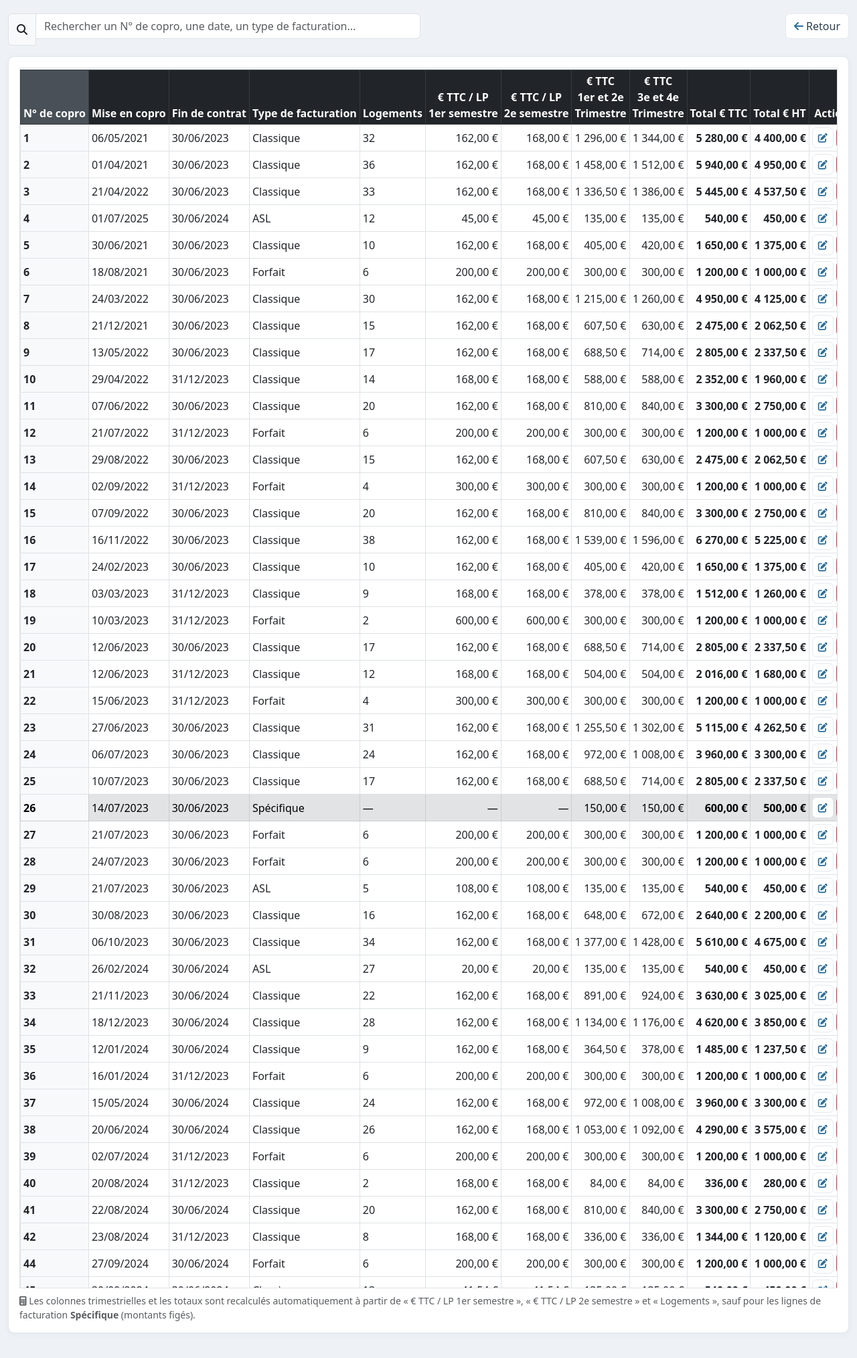
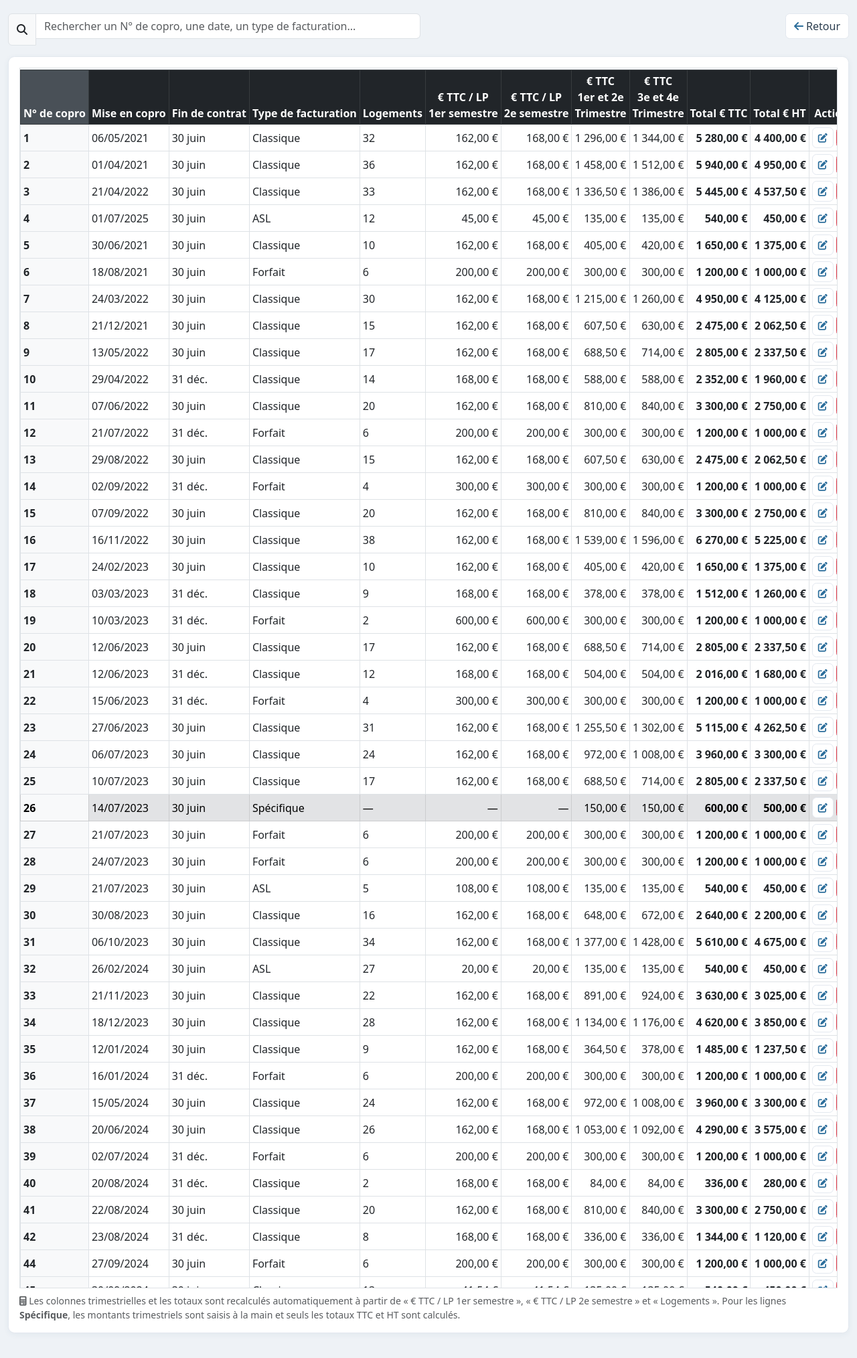
Before and after one commit to Keko-creator/copro_manager, a Flask app: page /honoraires in a window 1280 px wide. Shown: the part 205-2232 px from the top of the page at 67% size. Run offline with Flask 3, Linux system fonts and the light colour scheme.

Commit message:
Honoraires : fin de contrat au format court et trimestres éditables pour les lignes Spécifiques
- Colonne « Fin de contrat » affichée au format court « 30 juin » / « 31 déc. »
  (nouveau filtre fin_contrat_courte) dans l'onglet Honoraires et la fiche copropriété
- Lignes de facturation « Spécifique » : les montants « € TTC 1er et 2e Trimestre »
  et « € TTC 3e et 4e Trimestre » sont désormais saisissables ; seuls les totaux
  TTC et HT sont recalculés à partir de ces montants
- Champs trimestriels affichés/masqués automatiquement selon le type choisi
  (modales d'ajout et d'édition)

Co-authored-by: Keko-creator <Keko-creator@users.noreply.github.com>

```diff
--- a/copro_manager/app.py
+++ b/copro_manager/app.py
@@ -689,6 +689,18 @@ def _euro_filter(valeur):
     return _fmt_euro(valeur)
 
 
+@app.template_filter('fin_contrat_courte')
+def _fin_contrat_courte_filter(valeur):
+    """Affiche une date de fin de contrat au format court « 30 juin » / « 31 déc. »."""
+    MOIS_COURTS = {
+        1: 'janv.', 2: 'févr.', 3: 'mars', 4: 'avr.', 5: 'mai', 6: 'juin',
+        7: 'juil.', 8: 'août', 9: 'sept.', 10: 'oct.', 11: 'nov.', 12: 'déc.',
+    }
+    if not valeur:
+        return ''
+    return f"{valeur.day} {MOIS_COURTS[valeur.month]}"
+
+
 def _importer_honoraires():
     """Importe les lignes du tableau « Honoraire agate » (une seule fois,
     si la table est vide). Une fois fait, le fichier Excel peut être supprimé."""
@@ -713,29 +725,32 @@ def _importer_honoraires():
     db.session.commit()
 
 
-def _recalculer_ligne_honoraire(ligne, tarif_s1=None, tarif_s2=None):
+def _recalculer_ligne_honoraire(ligne, tarif_s1=None, tarif_s2=None, t12=None, t34=None):
     """Recalcule les colonnes t12 / t34 / total_ttc / total_ht d'une ligne.
 
-    Ne recalcule PAS si le type de facturation est « Spécifique »
-    (les montants de ces lignes sont figés).
+    Lignes Classique / Forfait / ASL : t12 et t34 sont calculés à partir
+    des tarifs semestriels et du nombre de logements.
+
+    Lignes « Spécifique » : t12 et t34 sont saisis à la main ; seuls les
+    totaux TTC et HT sont recalculés à partir de ces montants.
     """
     if tarif_s1 is not None:
         ligne.tarif_s1 = tarif_s1
     if tarif_s2 is not None:
         ligne.tarif_s2 = tarif_s2
     if ligne.est_specifique:
-        return
-    logements = ligne.logements or 0
-    t12 = None
-    t34 = None
-    if ligne.tarif_s1 is not None:
-        t12 = round(ligne.tarif_s1 * logements / 4, 2)
-    if ligne.tarif_s2 is not None:
-        t34 = round(ligne.tarif_s2 * logements / 4, 2)
-    ligne.t12 = t12
-    ligne.t34 = t34
-    if t12 is not None or t34 is not None:
-        ligne.total_ttc = round((t12 or 0) * 2 + (t34 or 0) * 2, 2)
+        if t12 is not None:
+            ligne.t12 = t12
+        if t34 is not None:
+            ligne.t34 = t34
+    else:
+        logements = ligne.logements or 0
+        if ligne.tarif_s1 is not None:
+            ligne.t12 = round(ligne.tarif_s1 * logements / 4, 2)
+        if ligne.tarif_s2 is not None:
+            ligne.t34 = round(ligne.tarif_s2 * logements / 4, 2)
+    if ligne.t12 is not None or ligne.t34 is not None:
+        ligne.total_ttc = round((ligne.t12 or 0) * 2 + (ligne.t34 or 0) * 2, 2)
         ligne.total_ht = round(ligne.total_ttc / 1.2, 2)
     else:
         ligne.total_ttc = None
@@ -803,7 +818,13 @@ def honoraires_add_ligne():
         logements=logements,
     )
     db.session.add(ligne)
-    _recalculer_ligne_honoraire(ligne, tarif_s1=money('tarif_s1'), tarif_s2=money('tarif_s2'))
+    _recalculer_ligne_honoraire(
+        ligne,
+        tarif_s1=money('tarif_s1'),
+        tarif_s2=money('tarif_s2'),
+        t12=money('t12'),
+        t34=money('t34'),
+    )
     db.session.commit()
     flash(f"Ligne d'honoraires ajoutée pour la copropriété {numero}.", 'success')
     return redirect(url_for('honoraires_page'))
@@ -846,8 +867,13 @@ def honoraires_save_ligne():
             ligne.logements = int(float(request.form.get('logements', '').strip().replace(',', '.')))
         except (ValueError, TypeError):
             pass
-    _recalculer_ligne_honoraire(ligne, tarif_s1=money('tarif_s1', ligne.tarif_s1),
-                               tarif_s2=money('tarif_s2', ligne.tarif_s2))
+    _recalculer_ligne_honoraire(
+        ligne,
+        tarif_s1=money('tarif_s1', ligne.tarif_s1),
+        tarif_s2=money('tarif_s2', ligne.tarif_s2),
+        t12=money('t12', ligne.t12),
+        t34=money('t34', ligne.t34),
+    )
     db.session.commit()
     flash('Honoraires sauvegardés et recalculés.', 'success')
     return redirect(url_for('honoraires_page'))
--- a/copro_manager/templates/copropriete.html
+++ b/copro_manager/templates/copropriete.html
@@ -390,7 +390,7 @@
     <div class="card-header bg-warning text-dark">
         <h3 class="mb-0"><i class="fas fa-euro-sign"></i> Honoraires
             {% if honoraire_ligne.type_facturation %}<span class="badge bg-light text-dark ms-2">{{ honoraire_ligne.type_facturation }}</span>{% endif %}
-            {% if honoraire_ligne.est_specifique %}<span class="badge bg-secondary ms-2">Montants spécifiques (non recalculés)</span>{% endif %}
+            {% if honoraire_ligne.est_specifique %}<span class="badge bg-secondary ms-2">Montants spécifiques</span>{% endif %}
         </h3>
     </div>
     <div class="card-body">
@@ -413,7 +413,7 @@
                 <tbody>
                     <tr class="text-center">
                         <td>{{ honoraire_ligne.mise_copro.strftime('%d/%m/%Y') if honoraire_ligne.mise_copro else '—' }}</td>
-                        <td>{{ honoraire_ligne.fin_contrat.strftime('%d/%m/%Y') if honoraire_ligne.fin_contrat else '—' }}</td>
+                        <td>{{ honoraire_ligne.fin_contrat|fin_contrat_courte if honoraire_ligne.fin_contrat else '—' }}</td>
                         <td>{{ honoraire_ligne.type_facturation or '—' }}</td>
                         <td>{{ honoraire_ligne.logements if honoraire_ligne.logements is not none else '—' }}</td>
                         <td>{{ honoraire_ligne.tarif_s1|euro if honoraire_ligne.tarif_s1 is not none else '—' }}</td>
--- a/copro_manager/templates/honoraires.html
+++ b/copro_manager/templates/honoraires.html
@@ -96,7 +96,7 @@
                     <tr class="honoraire-row {% if ligne.est_specifique %}table-secondary{% endif %}">
                         <td class="fw-bold">{{ ligne.numero }}</td>
                         <td>{{ ligne.mise_copro.strftime('%d/%m/%Y') if ligne.mise_copro else '—' }}</td>
-                        <td>{{ ligne.fin_contrat.strftime('%d/%m/%Y') if ligne.fin_contrat else '—' }}</td>
+                        <td>{{ ligne.fin_contrat|fin_contrat_courte if ligne.fin_contrat else '—' }}</td>
                         <td>{{ ligne.type_facturation or '—' }}</td>
                         <td>{{ ligne.logements if ligne.logements is not none else '—' }}</td>
                         <td class="text-end">{{ ligne.tarif_s1|euro if ligne.tarif_s1 is not none else '—' }}</td>
@@ -116,6 +116,8 @@
                                         data-logements="{{ ligne.logements if ligne.logements is not none else '' }}"
                                         data-tarif-s1="{{ ligne.tarif_s1 if ligne.tarif_s1 is not none else '' }}"
                                         data-tarif-s2="{{ ligne.tarif_s2 if ligne.tarif_s2 is not none else '' }}"
+                                        data-t12="{{ ligne.t12 if ligne.t12 is not none else '' }}"
+                                        data-t34="{{ ligne.t34 if ligne.t34 is not none else '' }}"
                                         data-specifique="{{ 'true' if ligne.est_specifique else 'false' }}"
                                         title="Modifier">
                                     <i class="fas fa-edit"></i>
@@ -148,8 +150,9 @@
         <p class="text-muted small mt-2 mb-0">
             <i class="fas fa-calculator"></i>
             Les colonnes trimestrielles et les totaux sont recalculés automatiquement à partir de
-            « € TTC / LP 1er semestre », « € TTC / LP 2e semestre » et « Logements »,
-            sauf pour les lignes de facturation <b>Spécifique</b> (montants figés).
+            « € TTC / LP 1er semestre », « € TTC / LP 2e semestre » et « Logements ».
+            Pour les lignes <b>Spécifique</b>, les montants trimestriels sont saisis à la main
+            et seuls les totaux TTC et HT sont calculés.
         </p>
         {% else %}
         <div class="alert alert-info">Aucune donnée d'honoraires.</div>
@@ -201,8 +204,16 @@
                             <label class="form-label">€ TTC / LP 2e semestre</label>
                             <input type="text" class="form-control" name="tarif_s2" placeholder="Ex: 168 ou 168,00 €">
                         </div>
+                        <div class="col-md-6 mb-3 add-t12-wrapper" style="display:none;">
+                            <label class="form-label">€ TTC 1er et 2e Trimestre</label>
+                            <input type="text" class="form-control" name="t12" placeholder="Ex: 150">
+                        </div>
+                        <div class="col-md-6 mb-3 add-t34-wrapper" style="display:none;">
+                            <label class="form-label">€ TTC 3e et 4e Trimestre</label>
+                            <input type="text" class="form-control" name="t34" placeholder="Ex: 150">
+                        </div>
                     </div>
-                    <p class="text-muted small mb-0">Les colonnes trimestrielles et les totaux seront calculés automatiquement (sauf type « Spécifique »).</p>
+                    <p class="text-muted small mb-0">Les colonnes trimestrielles et les totaux seront calculés automatiquement (sauf type « Spécifique » : montants trimestriels saisis à la main).</p>
                 </div>
                 <div class="modal-footer">
                     <button type="button" class="btn btn-secondary" data-bs-dismiss="modal">Annuler</button>
@@ -258,6 +269,14 @@
                             <label class="form-label">€ TTC / LP 2e semestre</label>
                             <input type="text" class="form-control" name="tarif_s2" id="editTarifS2" placeholder="Ex: 168">
                         </div>
+                        <div class="col-md-6 mb-3" id="editT12Wrapper" style="display:none;">
+                            <label class="form-label">€ TTC 1er et 2e Trimestre</label>
+                            <input type="text" class="form-control" name="t12" id="editT12" placeholder="Ex: 150">
+                        </div>
+                        <div class="col-md-6 mb-3" id="editT34Wrapper" style="display:none;">
+                            <label class="form-label">€ TTC 3e et 4e Trimestre</label>
+                            <input type="text" class="form-control" name="t34" id="editT34" placeholder="Ex: 150">
+                        </div>
                     </div>
                     <div id="editApercu" class="table-responsive">
                         <table class="table table-sm table-bordered mb-0">
@@ -280,7 +299,7 @@
                         </table>
                     </div>
                     <p class="text-muted small mb-0" id="editSpecifiqueNote" style="display:none;">
-                        <i class="fas fa-lock"></i> Type « Spécifique » : les montants ne sont pas recalculés automatiquement.
+                        <i class="fas fa-lock"></i> Type « Spécifique » : saisissez directement les montants trimestriels ; seuls les totaux sont calculés.
                     </p>
                 </div>
                 <div class="modal-footer">
@@ -349,6 +368,8 @@
             document.getElementById('editLogements').value = this.getAttribute('data-logements');
             document.getElementById('editTarifS1').value = this.getAttribute('data-tarif-s1');
             document.getElementById('editTarifS2').value = this.getAttribute('data-tarif-s2');
+            document.getElementById('editT12').value = this.getAttribute('data-t12');
+            document.getElementById('editT34').value = this.getAttribute('data-t34');
             const specifique = this.getAttribute('data-specifique') === 'true';
             document.getElementById('editSpecifiqueNote').style.display = specifique ? '' : 'none';
             recalculerApercu();
@@ -357,22 +378,29 @@
         });
     });
 
-    function recalculerApercu() {
+    function basculerChampsSpecifiques() {
         const type = document.getElementById('editType').value;
         const specifique = type.trim().toLowerCase() === 'spécifique';
+        document.getElementById('editT12Wrapper').style.display = specifique ? '' : 'none';
+        document.getElementById('editT34Wrapper').style.display = specifique ? '' : 'none';
         document.getElementById('editSpecifiqueNote').style.display = specifique ? '' : 'none';
+    }
+
+    function recalculerApercu() {
+        basculerChampsSpecifiques();
+        const type = document.getElementById('editType').value;
+        const specifique = type.trim().toLowerCase() === 'spécifique';
+        let t12 = null, t34 = null;
         if (specifique) {
-            document.getElementById('apercuT12').textContent = 'figé';
-            document.getElementById('apercuT34').textContent = 'figé';
-            document.getElementById('apercuTtc').textContent = 'figé';
-            document.getElementById('apercuHt').textContent = 'figé';
-            return;
+            t12 = parseNum(document.getElementById('editT12').value);
+            t34 = parseNum(document.getElementById('editT34').value);
+        } else {
+            const logements = parseNum(document.getElementById('editLogements').value) || 0;
+            const s1 = parseNum(document.getElementById('editTarifS1').value);
+            const s2 = parseNum(document.getElementById('editTarifS2').value);
+            t12 = (s1 !== null) ? s1 * logements / 4 : null;
+            t34 = (s2 !== null) ? s2 * logements / 4 : null;
         }
-        const logements = parseNum(document.getElementById('editLogements').value) || 0;
-        const s1 = parseNum(document.getElementById('editTarifS1').value);
-        const s2 = parseNum(document.getElementById('editTarifS2').value);
-        const t12 = (s1 !== null) ? s1 * logements / 4 : null;
-        const t34 = (s2 !== null) ? s2 * logements / 4 : null;
         let ttc = null;
         if (t12 !== null || t34 !== null) ttc = (t12 || 0) * 2 + (t34 || 0) * 2;
         const ht = (ttc !== null) ? ttc / 1.2 : null;
@@ -382,7 +410,17 @@
         document.getElementById('apercuHt').textContent = fmtEuro(ht);
     }
 
-    ['editType', 'editLogements', 'editTarifS1', 'editTarifS2'].forEach(function(id) {
+    const addTypeSelect = document.querySelector('#addLigneHonoraireModal select[name="type_facturation"]');
+    if (addTypeSelect) {
+        addTypeSelect.addEventListener('change', function() {
+            const specifique = this.value.trim().toLowerCase() === 'spécifique';
+            document.querySelectorAll('.add-t12-wrapper, .add-t34-wrapper').forEach(function(el) {
+                el.style.display = specifique ? '' : 'none';
+            });
+        });
+    }
+
+    ['editType', 'editLogements', 'editTarifS1', 'editTarifS2', 'editT12', 'editT34'].forEach(function(id) {
         const el = document.getElementById(id);
         if (el) el.addEventListener('input', recalculerApercu);
         if (el) el.addEventListener('change', recalculerApercu);
```
